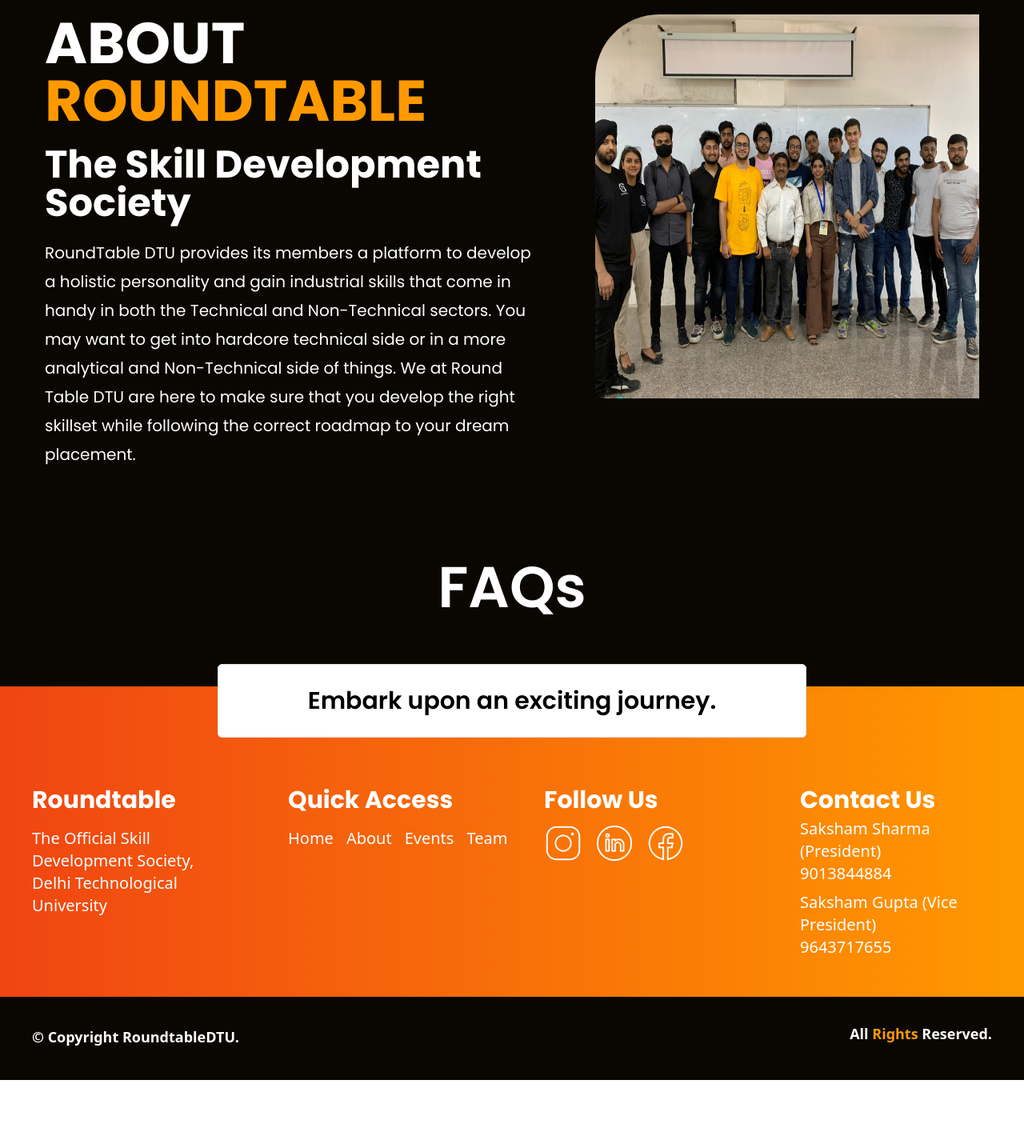
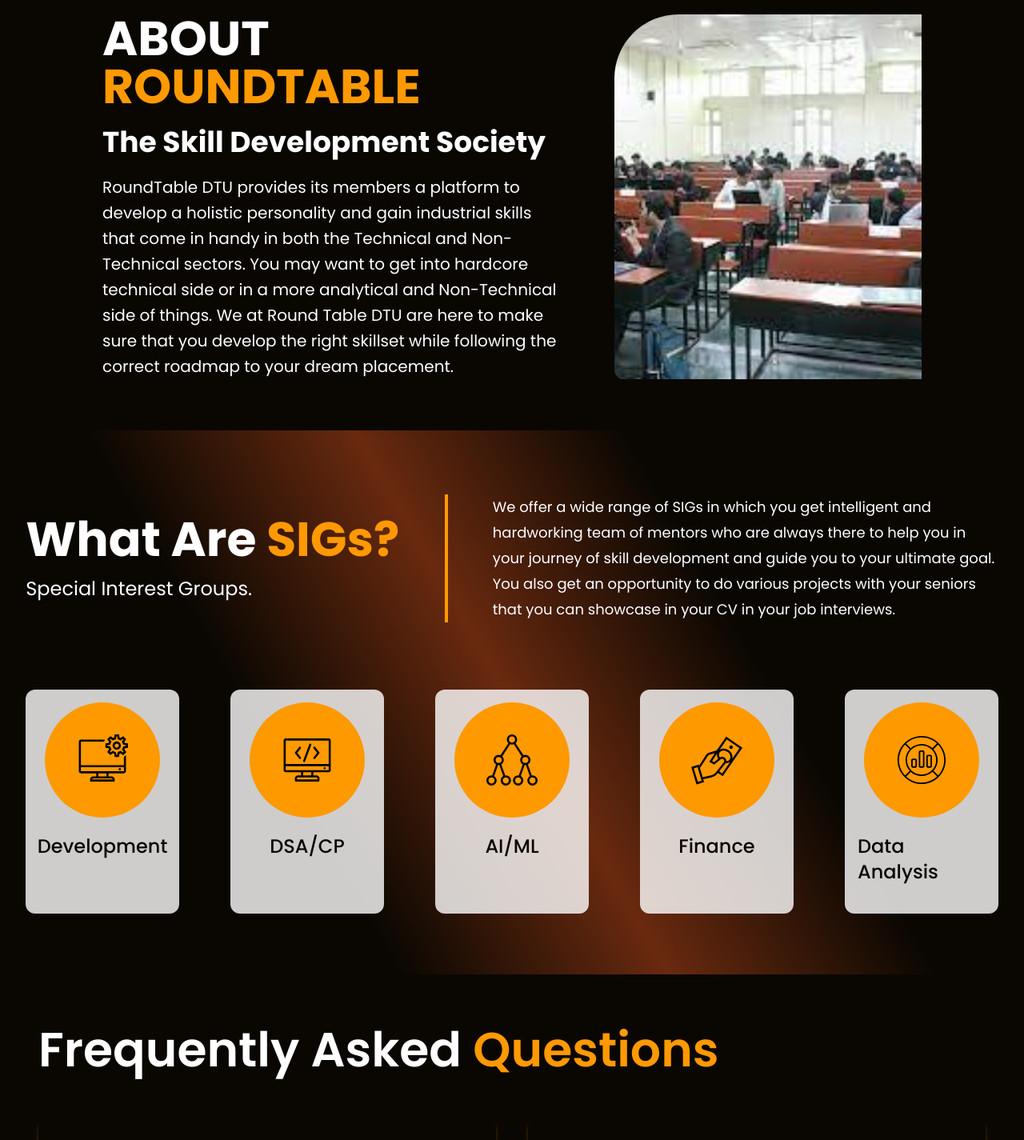
Before and after one commit to RoundTableDTU/Official-Website, a Next.js app: page /about in a window 1280 px wide. Shown: the part 220-1645 px from the top of the page at 80% size. Before the commit the page ends 1578 px from the top, so only its background shows below. Built offline with nearby package versions, Linux system fonts and the light colour scheme.

Commit message:
90% final
footer done, about page responsiveness done

```diff
--- a/components/CouncilMemberCard/index.tsx
+++ b/components/CouncilMemberCard/index.tsx
@@ -1,11 +1,14 @@
 import Image from "next/image";
 import React from "react";
+import Link from "next/link"
 
 type Props = {
   member: {
     name: string;
     position: string;
     image: string;
+    linkedin : string;
+    instagram : string;
   };
 };
 
@@ -30,15 +33,17 @@ const CouncilMemberCard = (props: Props) => {
           {/* <p className="text-center text-base p-2">Lorem ipsum dolor sit amet consectetur adipisicing elit. Corporis, cum!</p> */}
           <div className="grid grid-cols-2 gap-x-3 mt-2">
             <button className=" rounded-full w-14 h-14 bg-primary-black  flex items-center justify-center">
+            <Link href={props.member.linkedin}>
               <Image
                 src={"/assets/logos/linkedinLogoOrangeGradient.svg"}
                 width={70}
                 height={70}
                 alt={"linkedin logo"}
                 className="text-white"
-              />
+              /></Link>
             </button>
             <button className=" rounded-full w-14 h-14 bg-primary-black  flex items-center justify-center">
+            <Link href={props.member.instagram}>
               <Image
                 src={"/assets/logos/instagramLogoOrangeGradient.svg"}
                 width={70}
@@ -46,6 +51,7 @@ const CouncilMemberCard = (props: Props) => {
                 alt={"linkedin logo"}
                 className="text-white"
               />
+              </Link>
             </button>
           </div>
         </div>
--- a/components/Footer/index.tsx
+++ b/components/Footer/index.tsx
@@ -2,6 +2,7 @@
 
 import React from "react";
 import Image from "next/image";
+import Link from "next/link"
 
 
 type Props = {};
@@ -30,34 +31,36 @@ const Footer = (props: Props) => {
             <h1 className="font-poppins font-bold text-xl md:text-3xl md:mb-4">Quick Access</h1>
 
             <div className="md:text-xl">
-            <span className="mr-2 "><a href="#Events">Home</a></span>
-            <span className="m-2 "><a href="#Events">About</a></span>
-            <span className="m-2 "><a href="#Events">Events</a></span>
-            <span className="m-2 "><a href="#Events">Team</a></span>
+            <span className="mr-2 "><Link href={'/'}>Home</Link></span>
+            <span className="m-2 "><Link href={'/about'}>About</Link></span>
+            <span className="m-2 "><Link href={'/events'}>Events</Link></span>
+            <span className="m-2 "><Link href={'/team'}>Team</Link></span>
             </div>
           </div>
           <div className="px-10 py-4 md:py-0">
             <h1 className="font-poppins font-bold text-xl md:text-3xl">Follow Us</h1>
             <div className="flex flex-row gap-4 py-3 font-semibold">
-
+            <Link href={'https://www.instagram.com/roundtable_dtu/'}>
             <img
                 src="/assets/logos/insta.png"
 
                 alt="insta logo"
                 className="h-10 md:h-12 text-white cursor-pointer"
-              />
+              /></Link>
+            <Link href={'https://www.linkedin.com/company/round-table-dtu/'}>
             <img
                 src="/assets/logos/ln.png"
 
                 alt="linkedin logo"
                 className="h-10 md:h-12 text-white cursor-pointer"
-              />
+              /></Link>
+            <Link href={'https://www.facebook.com/roundtabledtu/'}>
             <img
                 src="/assets/logos/fb.png"
 
                 alt="facebook logo"
                 className="h-10 md:h-12 text-white cursor-pointer"
-              />
+              /></Link>
 
             </div>
 
@@ -67,7 +70,7 @@ const Footer = (props: Props) => {
           <div className="px-10">
 
           <h1 className="font-poppins font-bold text-xl  md:text-3xl">Contact Us</h1>
-            <h4 className="py-1 md:text-xl">Saksham Sharma (President) <span className="block">9013844884</span></h4>
+            <h4 className="py-1 md:text-xl">Saksham Checker (President) <span className="block">9013844884</span></h4>
             <h4 className="py-1 md:text-xl">Saksham Gupta (Vice President) <span className="block">9643717655</span></h4>
           </div>
         </div>
--- a/components/Navbar/index.tsx
+++ b/components/Navbar/index.tsx
@@ -26,8 +26,8 @@ const Navbar = (props: Props) => {
       <div className="w-full md:w-1/3 flex justify-evenly text-base md:text-xl p-4 font-poppins font-normal md:p-0">
         <ActiveLink href="/">Home</ActiveLink>
         <ActiveLink href={"/about"}>About</ActiveLink>
+        <ActiveLink href={"/events"}>Events</ActiveLink>
         <ActiveLink href={"/team"}>Team</ActiveLink>
-        <ActiveLink href={"/events"}>Events</ActiveLink>
       </div>
     </div>
   );
--- a/components/SigCard/index.tsx
+++ b/components/SigCard/index.tsx
@@ -10,15 +10,15 @@ type Props = {
 
 const SigCard = (props: Props) => {
   return (
-    <div className="flex rounded-xl  flex-col items-center py-4 px-10 bg-white">
-      <div className="w-44 rounded-full bg-primary-orange flex items-center justify-center">
+    <div className="flex rounded-xl  flex-col items-center md:py-4 md:first-letter:px-10 px-4  pt-3 bg-white/[0.8]">
+      <div className="w-32 md:w-36 rounded-full bg-primary-orange flex items-center justify-center">
         <img
           src={props.sig.image}
           alt="sig-pic"
-          className="h-full aspect-square p-10"
+          className="md:h-full aspect-square p-4 md:p-10"
         />
       </div>
-      <h3 className="text-2xl font-medium py-5 text-primary-black">
+      <h3 className="text-base md:text-2xl py-3 font-medium md:py-5 text-primary-black">
         {props.sig.title}
       </h3>
     </div>
--- a/pages/about.tsx
+++ b/pages/about.tsx
@@ -13,53 +13,55 @@ const About = (props: Props) => {
 
 
   return (
-    <Layout className="flex flex-col gap-16">
-      <div>
-        <div className="flex flex-col px-8 md:flex-row gap-20 justify-center m-auto py-12">
-          <div className="flex flex-col  md:w-1/2">
-            <div className="flex flex-col text-3xl md:text-7xl font-bold">
+    <Layout className="flex flex-col ">
+      <div className="about-rt pb-4">
+        <div className="flex flex-col px-8 md:flex-row md:gap-16 justify-center m-auto md:px-32 py-12">
+          <div className="flex flex-col  md:w-3/5">
+            <div className="flex flex-col text-3xl md:text-6xl font-bold">
               <h1 className="uppercase">
                 About <span className="text-primary-orange">Roundtable</span>
               </h1>
-              <h1 className="text-2xl capitalize md:text-5xl py-5">The skill development society</h1>
+              <h1 className="text-2xl capitalize md:text-4xl py-5">The skill development society</h1>
             </div>
             <div>
-              <p className="text-xl leading-9 ">
+              <p className="text-xl leading-8 ">
                 {aboutRoundTable}
               </p>
             </div>
           </div>
-          <div className="relative">
+
+
+          <div className="md:w-2/5 pt-8 md:pt-0">
             <img
-              src="assets/images/sig.jpeg"
+              src="assets/images/carouselImages/a4.jpg"
               alt=""
-              className="aspect-square h-[30rem] rounded-tl-[5rem] rounded-bl-xl"
+              className="h-full w-full object-cover rounded-tl-[5rem] rounded-bl-xl"
             />
           </div>
         </div>
       </div>
-      {/* <div className="relative">
-        <div className="flex flex-col justify-center items-center absolute z-10 p-2 top-36 gap-36">
-          <div className="flex gap-10 justify-evenly">
+      <div className="sig-bg-aboutus  shadow-primary-orange">
+        <div className="flex h-full flex-col justify-center items-center p-2 pt-10 md:top-36 md:pt-20 md:pb-10 md:gap-12">
+          <div className="flex flex-col md:flex-row px-8 md:px-0 gap-8 justify-evenly">
             <div className="flex flex-col justify-center gap-4">
-              <h1 className="text-3xl text-left">{sigInfo.heading}</h1>
-              <h1 className="text-7xl font-bold">{sigInfo.title}</h1>
+              <h1 className="md:text-6xl text-4xl  font-bold">What Are <span className="text-primary-orange">SIGs?</span></h1>
+              <h1 className="text-2xl text-left">{sigInfo.heading}</h1>
             </div>
-            <div className="w-1 bg-primary-orange"></div>
-            <h1 className="w-1/2 text-3xl leading-9">{sigInfo.text}</h1>
+            <div className="w-1 hidden md:block bg-primary-orange"></div>
+            <h1 className="md:w-1/2 text-lg leading-8 ">{sigInfo.text}</h1>
           </div>
-          <div className="flex gap-10">{renderSigCardsd}</div>
+          <div className="grid grid-cols-2 md:grid-cols-5 gap-6 md:gap-16 md:justify-around py-9  px-6">{renderSigCardsd}</div>
         </div>
-        <div className="h-full w-full absolute z-[2] bg-[#1f0909]/[0.72]"></div>
-        <img
+        {/* <div className="h-full w-full absolute z-[2] bg-[#1f0909]/[0.72]"></div> */}
+        {/* <img
           src="assets/images/sig_bg_2.jpg"
           alt=""
-          className="w-full h-[90vh]"
-        />
-      </div> */}
-      <div className="w-full flex flex-col justify-center gap-16">
-        <h1 className="text-7xl m-auto font-semibold">FAQs</h1>
-        {/* <FaqAccordian className="w-full m-auto rounded-t-lg grid grid-cols-2 px-12 transition-all box-border gap-x-10 gap-y-8" /> */}
+          className="object-cover h-[180vh]"
+        /> */}
+      </div>
+      <div className="w-full flex pt-16 flex-col justify-center gap-8">
+        <h1 className="text-4xl px-6 md:px-12 md:text-6xl font-semibold">Frequently Asked <span className="text-primary-orange">Questions</span></h1>
+        <FaqAccordian className="w-full m-auto rounded-t-lg grid grid-cols-1 md:grid-cols-2 md:px-12 px-5 transition-all box-border gap-x-10 gap-y-10 md:pt-6" />
       </div>
     </Layout>
   );
--- a/styles/globals.css
+++ b/styles/globals.css
@@ -168,4 +168,14 @@
     background-image: linear-gradient(to bottom, #e76c37, #D98324);
 }
 
+.sig-bg-aboutus{
+background: linear-gradient(60deg,rgba(10,7,2,1) 30%, #e2561f70 50%,  rgba(10,7,2,1) 70%);
+}
+.accordion-dropdown{
+    border-bottom: 2px solid transparent;
+    border-left: 2px solid transparent;
+    border-right: 2px solid transparent;
+    border-image: linear-gradient(90deg, #ba6016 0%,rgba(255, 153, 0, 0.3) 50%, #834b1b 100%);
+    border-image-slice: 1;
+}
 /* footer */
--- a/utility/roundtableText.ts
+++ b/utility/roundtableText.ts
@@ -121,7 +121,7 @@ These include sessions on resumé building, case study analysis and finance and
 
   export const sigList = [
     {
-      title: `Web Development`,
+      title: `Development`,
       image: `/assets/sigs/webd.svg`,
     },
     {
```
Also changed, not shown: components/FaqAccordian/AccordianItem.tsx (+11 -8 lines), public/assets/images/sig-bg-4.jpg (added), public/assets/images/sig_bg_2.jpg.
